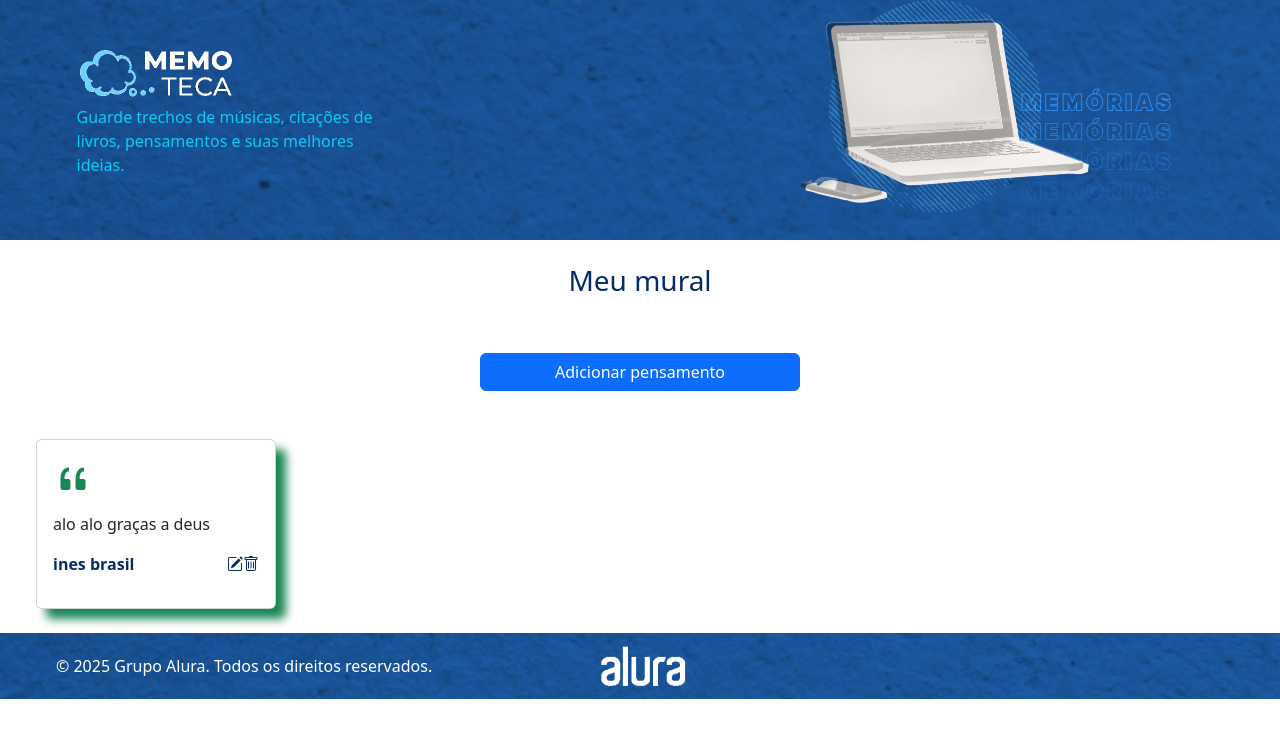
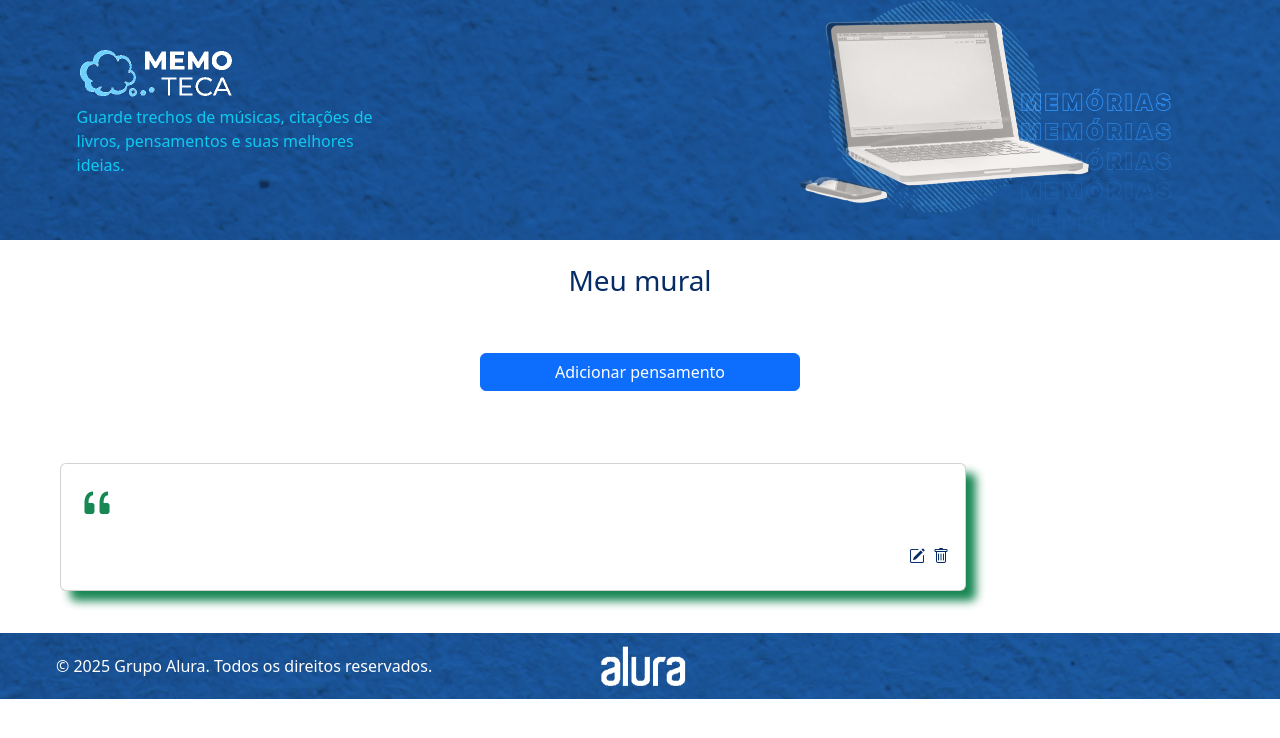
Before and after one commit to devellen/elogica-projeto-angular, an Angular app in the folder questao11/memoteca/: page /mural in a window 1280 px wide. Shown: the top 738 px of the page. Built offline with nearby package versions, Linux system fonts and the light colour scheme.

Commit message:
refact: melhorar o código, diminuindo os 'IFs'

```diff
--- a/questao11/memoteca/src/app/shared/components/card/card.component.html
+++ b/questao11/memoteca/src/app/shared/components/card/card.component.html
@@ -1,41 +1,35 @@
-<div
-  class="card col-4"
-  [class]="modelo == 1 ? 'card1' : modelo == 2 ? 'card2' : 'card3'"
-  style="width: 15rem"
->
+@if(telaInicial) {
+<div class="card m-4 w-75 h-75" [class]="modelo == 1 ? 'card1' : modelo == 2 ? 'card2' : 'card3'" style="width: 15rem">
   <div class="card-body">
-    @if(telaInicial) {
-    <h1
-      class="card-title"
-      [class]="
-        modelo == 1
-          ? 'text-primary'
-          : modelo == 2
-          ? 'text-info'
-          : 'text-success'
-      "
-    >
+    <h1 class="card-title" [class]="modelo == 1 ? 'text-primary' : modelo == 2 ? 'text-info' : 'text-success'">
       <i class="bi bi-quote"></i>
     </h1>
-    } @else {
-    <h5>Previa</h5>
-    }
-    <p class="card-text">
+    <p class="card-text ">
       {{ pensamento }}
     </p>
-
-    @if(telaInicial) {
-    <div class="d-flex justify-content-between">
+    <div class="d-flex justify-content-between ">
       <div>
         <p class="text-primary-emphasis fw-bold">{{ autor }}</p>
       </div>
       <div>
-        <button class="border-0 bg-transparent"><i class="bi bi-pencil-square text-primary-emphasis"></i></button>
-        <button class="border-0 bg-transparent"><i class="bi bi-trash text-primary-emphasis"></i></button>
+        <button class="border-0 bg-transparent me-2">
+          <i class="bi bi-pencil-square text-primary-emphasis"></i>
+        </button>
+        <button class="border-0 bg-transparent">
+          <i class="bi bi-trash text-primary-emphasis"></i>
+        </button>
       </div>
     </div>
-    } @else {
-    <p class="text-primary-emphasis fw-bold">Autor da Silva Sauro</p>
-    }
   </div>
 </div>
+} @else {
+<div class="card" [class]="modelo == 1 ? 'card1' : modelo == 2 ? 'card2' : 'card3'" style="width: 15rem">
+  <div class="card-body">
+    <h5>Previa</h5>
+    <p class="card-text">
+      {{ pensamento }}
+    </p>
+    <p class="text-primary-emphasis fw-bold">Autor da Silva Sauro</p>
+  </div>
+</div>
+}
--- a/questao11/memoteca/src/app/shared/components/card/card.component.ts
+++ b/questao11/memoteca/src/app/shared/components/card/card.component.ts
@@ -9,7 +9,7 @@ import { Component, Input } from '@angular/core';
 })
 export class CardComponent {
   @Input() modelo : number = 0;
-  @Input() pensamento : string = 'alo alo graças a deus';
-  @Input() autor : string = 'ines brasil';
+  @Input() pensamento : string = '';
+  @Input() autor : string = '';
   @Input() telaInicial: boolean = true;
 }
```
